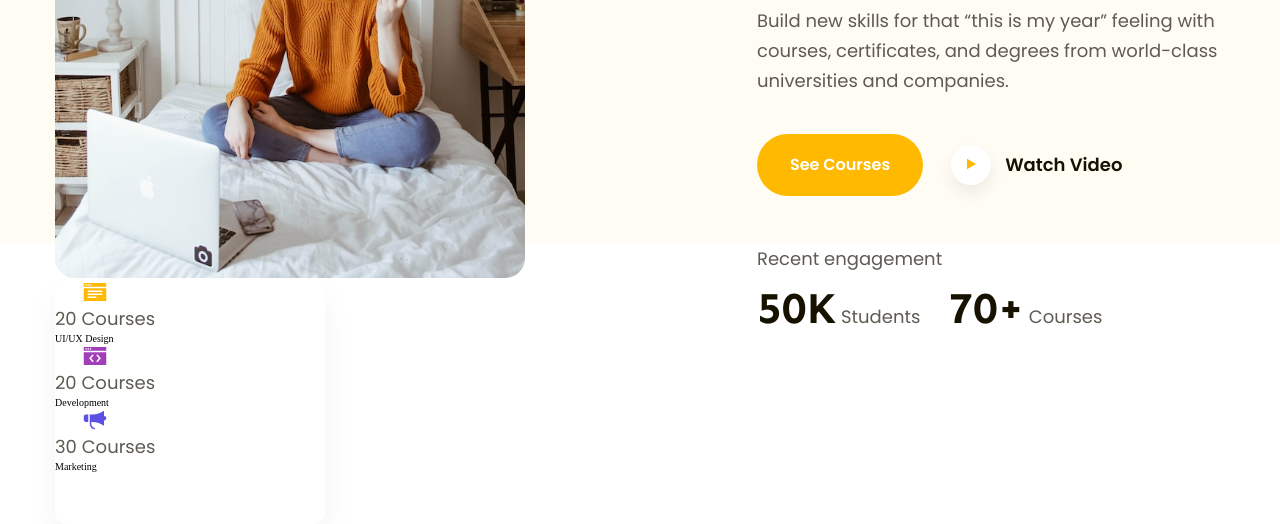
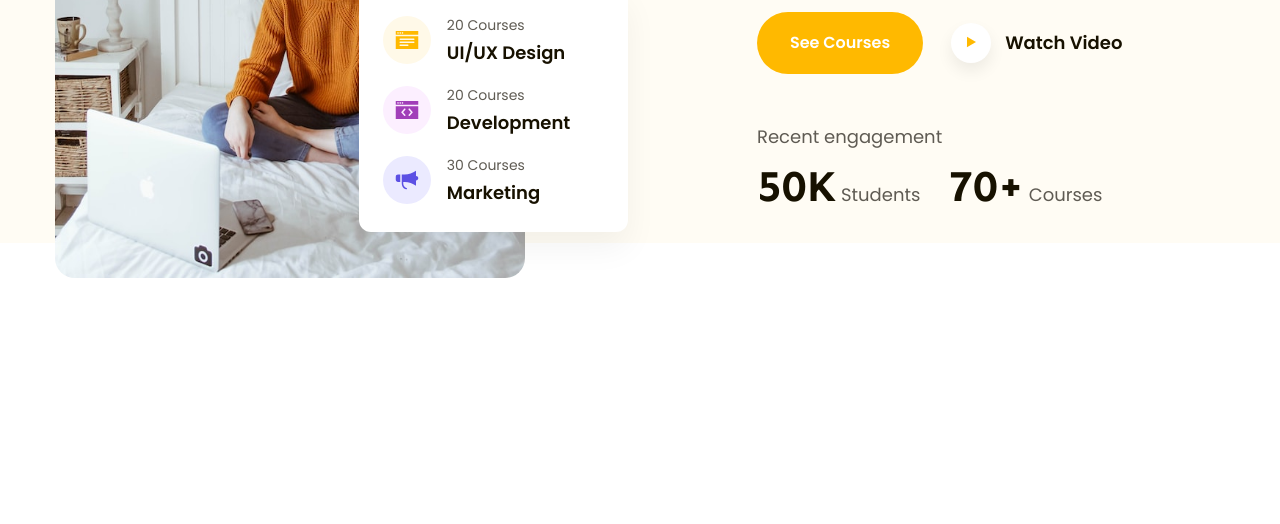
Before and after one commit to TungNguyen12/htmlcss-project-02, a plain HTML site: page index.html in a window 1280 px wide. Shown: the part 557-1081 px from the top of the page. After the commit the page ends 837 px from the top, so only its background shows below. Drawn offline with Linux system fonts and the light colour scheme.

Commit message:
Finished Navigation bar (header) + Home screeen

```diff
--- a/assets/css/styles.css
+++ b/assets/css/styles.css
@@ -153,7 +153,9 @@ a:hover {
 } */
 
 /* =====Left ads content===== */
-
+.ads {
+    position: relative;
+}
 .ads .student {
     width: 470px;
     height: 685px;
@@ -161,11 +163,69 @@ a:hover {
 }
 
 .ads .courses {
-    width: 270px;
-    height: 244px;
+    position: absolute;
+    right: 0;
+    bottom: 48px;
+    display: inline-block;
     background: #ffffff;
     box-shadow: 0px 16px 32px rgba(0, 0, 0, 0.05);
     border-radius: 12px;
+}
+
+.courses ul {
+    display: flex;
+    flex-direction: column;
+    padding: 24px 58px 24px 24px;
+}
+
+.courses li {
+    display: flex;
+    align-items: center;
+    margin-top: 14px;
+}
+
+.courses li:first-of-type {
+    margin-top: 0px;
+}
+
+.courses .icon {
+    display: flex;
+    align-items: center;
+    justify-content: center;
+    width: 48px;
+height: 48px;
+border-radius: 50%;
+}
+
+.icon-yellow {
+    background: #FFF9E8;
+}
+
+.icon-purple {
+    background: #FCEFFF;
+}
+
+.icon-blue {
+    background: #EBEAFF;
+}
+
+.courses .course-info {
+    margin-left: 16px;
+}
+
+.course-info .desc {
+    font-size: 1.4rem;
+    line-height: 1.86;
+    color: #5f5b53;
+}
+
+.course-info h3 {
+    font-family: "Poppins";
+    font-style: normal;
+    font-weight: 600;
+    font-size: 1.8rem;
+    line-height: 1.67;
+    color: #171100;
 }
 
 /* =====Right statistic content===== */
@@ -189,10 +249,14 @@ a:hover {
     margin-top: 48px;
 }
 
-.btn-watch, .courses .icon {
+.btn-watch,
+.courses .icon {
     display: flex;
     justify-content: center;
     align-items: center;
+}
+
+.btn-watch {
     margin-left: 28px;
 }
 
--- a/index.html
+++ b/index.html
@@ -19,7 +19,7 @@
         <link rel="stylesheet" href="./assets/css/styles.css" />
     </head>
     <body>
-        <!-- Header -->
+        <!-- Header nav-bar -->
         <header class="fixed-header">
             <div class="content">
                 <div class="nav-bar">
@@ -51,19 +51,19 @@
                         <div class="courses">
                             <ul>
                                 <li>
-                                    <img class="icon" src="./assets/img/Orion_page.svg" alt="">
-                                    <p class="desc">20 Courses</p>
-                                    <h3>UI/UX Design</h3>
+                                    <div class="icon icon-yellow"><img src="./assets/img/Orion_page.svg" alt=""></div>
+                                    <div class="course-info"><p class="desc">20 Courses</p>
+                                        <h3>UI/UX Design</h3></div>
                                 </li>
                                 <li>
-                                    <img class="icon" src="./assets/img/Orion_code-window.svg" alt="">
-                                    <p class="desc">20 Courses</p>
-                                    <h3>Development</h3>
+                                    <div class="icon icon-purple"><img src="./assets/img/Orion_code-window.svg" alt=""></div>
+                                   <div class="course-info"> <p class="desc">20 Courses</p>
+                                    <h3>Development</h3></div>
                                 </li>
                                 <li>
-                                    <img class="icon" src="./assets/img/Orion_megaphone.svg" alt="">
-                                    <p class="desc">30 Courses</p>
-                                    <h3>Marketing</h3>
+                                    <div class="icon icon-blue"><img src="./assets/img/Orion_megaphone.svg" alt=""></div>
+                                    <div class="course-info"><p class="desc">30 Courses</p>
+                                        <h3>Marketing</h3></div>
                                 </li>
                             </ul>
                         </div>
```
